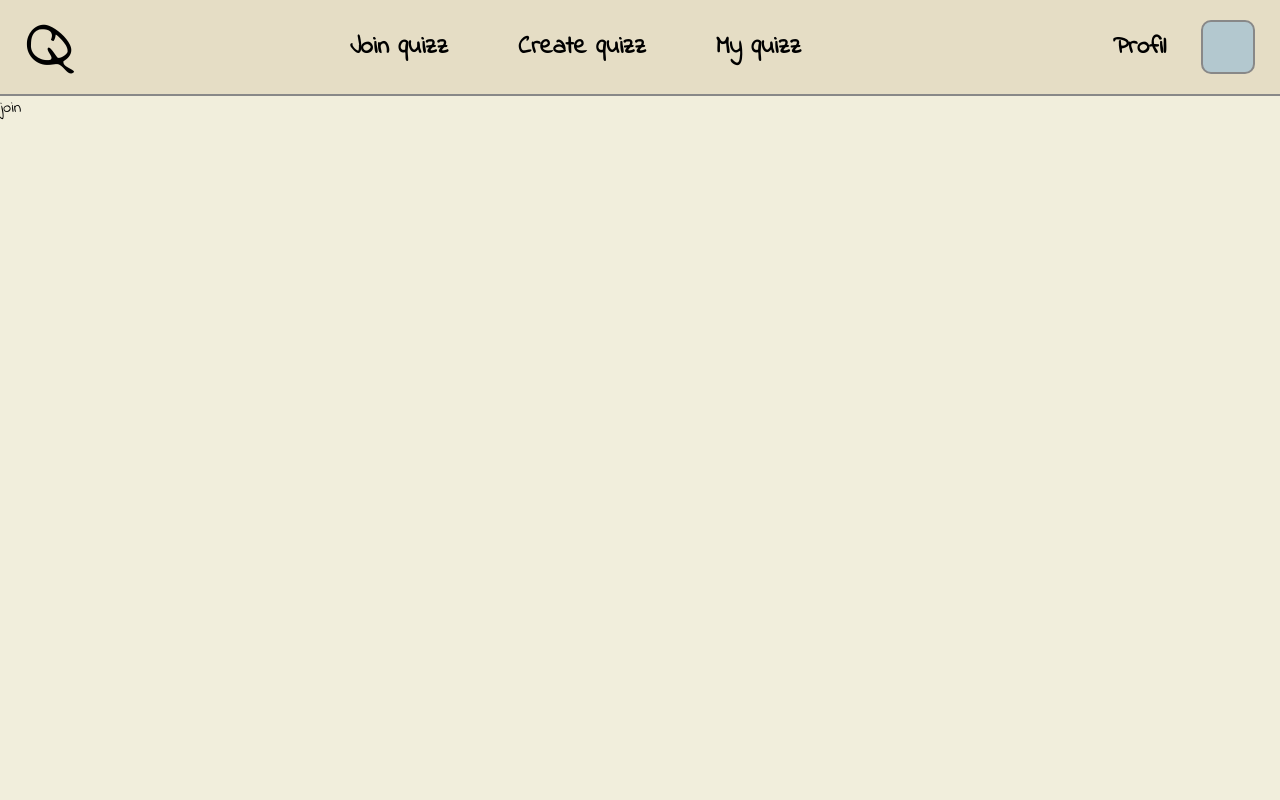
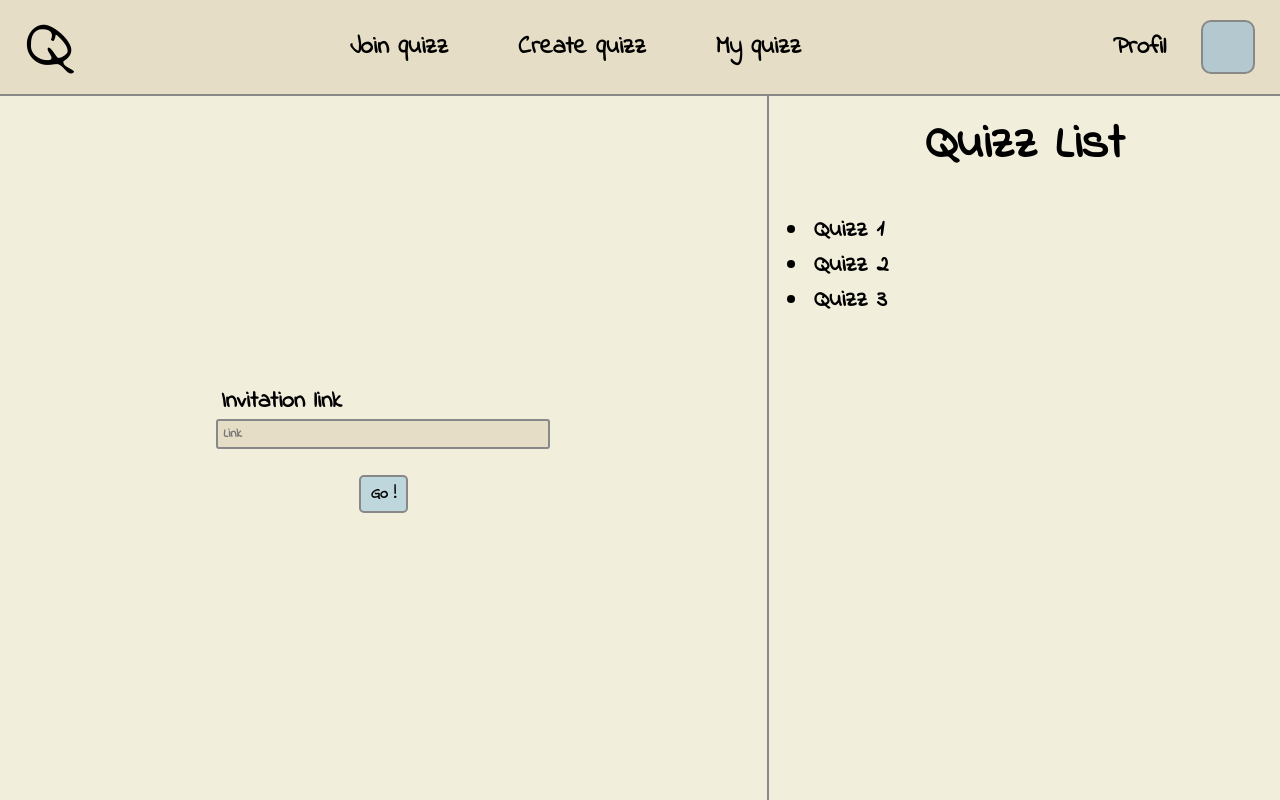
Before and after one commit to Herbin-Clement/projet-web-s8, a React (Create React App) app in the folder front/: page /join in a window 1280 px wide. Built offline with nearby package versions, Linux system fonts and the light colour scheme; a web font is replaced by a local one.

Commit message:
fix login and update join

```diff
--- a/front/src/Component/home/home.css
+++ b/front/src/Component/home/home.css
@@ -1,4 +1,5 @@
 .home {
+    box-sizing: border-box;
     width: 100vw;
     height: 100vh;
     padding: 0;
--- a/front/src/Component/join/Join.tsx
+++ b/front/src/Component/join/Join.tsx
@@ -1,13 +1,38 @@
+import React, { useState } from 'react';
+
 import './join.css';
 
 import Header from '../header/Header';
+import QuizzList from './QuizzList';
 
 const Join = () => {
+
+    const [link, setLink] = useState<string>("");
+
+    const updateLink = (e: React.FormEvent<HTMLInputElement>): void => {
+        setLink(e.currentTarget.value);
+    }
+
+    const handleClick = (): void => {
+        if (link !== "") {
+            console.log("Click !");
+        }
+    }
+
     return (
         <div className="home">
-            <Header/>
-            <div className="join*content">
-                join
+            <Header />
+            <div className="join-content">
+                <div className="join-left">
+                    <div className="join-entry">
+                        <div className="name">Invitation link</div>
+                        <input type="text" placeholder="Link" value={link} onChange={e => updateLink(e)} />
+                    </div>
+                    <button type="button" onClick={() => handleClick()}>Go !</button>
+                </div>
+                <div className="join-right">
+                    <QuizzList />
+                </div>
             </div>
         </div>
     )
--- /dev/null
+++ b/front/src/Component/join/QuizzList.tsx
@@ -0,0 +1,28 @@
+import React from 'react';
+import './join.css';
+
+const QuizzListItem = (id: number, quizzName: string): React.JSX.Element => {
+    return (
+        <li key={id}>
+            {quizzName}
+        </li>
+    )
+}
+
+const QuizzList = () => {
+
+    const mockNames = ["Quizz 1", "Quizz 2", "Quizz 3"];
+
+    return (
+        <div className="quizz-list">
+            <div className="quizz-list-title">Quizz List</div>
+            <ul className="quizz-list-content">
+                {mockNames.map((quizzName: string, id: number) => {
+                    return QuizzListItem(id, quizzName)
+                })}
+            </ul>
+        </div>
+    )
+}
+
+export default QuizzList;
--- a/front/src/Component/join/join.css
+++ b/front/src/Component/join/join.css
@@ -0,0 +1,89 @@
+.join-content {
+    box-sizing: border-box;
+    display: flex;
+    width: 100vw;
+    height: 88vh;
+}
+
+.join-left {
+    display: flex;
+    flex-direction: column;
+    justify-content: center;
+    align-items: center;
+    width: 60vw;
+    height: 100%;
+    border-right: 2px solid #888888;
+}
+
+.join-entry {
+    font-weight: 600;
+}
+
+.join-entry>.name {
+    margin-left: 5px;
+    font-size: x-large;
+}
+
+.join-entry>input {
+    min-width: 25vw;
+    margin-bottom: 2vh;
+    padding: 3px 5px;
+    border: 2px solid #888888;
+    border-radius: 3px;
+    background-color: #E5DDC5;
+}
+
+.join-entry>input:focus {
+    outline: none;
+    border: specify yours;
+}
+
+.join-left button {
+    padding: 5px 10px;
+    margin-top: 10px;
+    border: 2px solid #888888;
+    border-radius: 5px;
+    background-color: #BED7DC;
+    font-size: medium;
+    cursor: pointer;
+}
+
+.join-left button:hover {
+    background-color: #B3C8CF;
+}
+
+.join-right {
+    display: flex;
+    align-items: center;
+    justify-content: center;
+    flex-direction: column;
+    width: 40vw;
+    height: 100%;
+}
+
+.quizz-list {
+    display: flex;
+    flex-direction: column;
+    width: 100%;
+    height: 100%;
+}
+
+.quizz-list-title {
+    text-align: center;
+    font-weight: 600;
+    font-size: 50px;
+    margin: 1.5vh 0 2vh 0;
+}
+
+.quizz-list li {
+    margin-right: 10px;
+    padding-left: 5px;
+    border-radius: 2px;
+    font-size: x-large;
+    font-weight: 600;
+    cursor: pointer;
+}
+
+.quizz-list li:hover {
+    background-color: #E5DDC5;
+}
--- a/front/src/Component/login/Login.tsx
+++ b/front/src/Component/login/Login.tsx
@@ -24,10 +24,10 @@ const Login = () => {
 
     return (
         <div className="login">
-            <div className="left">
+            <div className="login-left">
 
             </div>
-            <div className="right">
+            <div className="login-right">
                 <div className="login-form">
                     <div className="login-form-title">Login</div>
                     <div className="login-form-entry">
--- a/front/src/Component/login/login.css
+++ b/front/src/Component/login/login.css
@@ -6,14 +6,14 @@
     height: 100vh;
 }
 
-.left {
+.login-left {
     display: flex;
     width: 70vw;
     height: 100vh;
     border-right: 2px solid #888888;
 }
 
-.right {
+.login-right {
     display: flex;
     align-items: center;
     justify-content: center;
@@ -45,11 +45,11 @@
     font-weight: 600;
 }
 
-.login-form-entry > .name {
+.login-form-entry>.name {
     margin-left: 5px;
 }
 
-.login-form-entry > input {
+.login-form-entry>input {
     width: 25vh;
     margin-bottom: 2vh;
     padding: 3px 5px;
@@ -58,12 +58,12 @@
     background-color: #F1EEDC;
 }
 
-.login-form-entry > input:focus {
+.login-form-entry>input:focus {
     outline: none;
     border: specify yours;
- }
+}
 
-.login-form-login button {
+.login-form button {
     padding: 5px 10px;
     margin-top: 10px;
     border: 2px solid #888888;
@@ -73,6 +73,10 @@
     cursor: pointer;
 }
 
+.login-form button:hover {
+    background-color: #B3C8CF;
+}
+
 .toRegister {
     margin-top: 5px;
     color: #888888;
--- a/front/src/Component/register/Register.tsx
+++ b/front/src/Component/register/Register.tsx
@@ -4,7 +4,7 @@ import { Link } from 'react-router-dom';
 import './register.css';
 
 
-const Register = ({ }) => {
+const Register = () => {
 
   const [username, setUsername] = useState<string>("");
   const [pwd, setPwd] = useState<string>("");
--- a/front/src/Component/register/register.css
+++ b/front/src/Component/register/register.css
@@ -29,11 +29,11 @@
     font-weight: 600;
 }
 
-.register-form-entry > .name {
+.register-form-entry>.name {
     margin-left: 5px;
 }
 
-.register-form-entry > input {
+.register-form-entry>input {
     width: 25vh;
     margin-bottom: 2vh;
     padding: 3px 5px;
@@ -42,10 +42,10 @@
     background-color: #F1EEDC;
 }
 
-.register-form-entry > input:focus {
+.register-form-entry>input:focus {
     outline: none;
     border: specify yours;
- }
+}
 
 .register button {
     padding: 5px 10px;
@@ -57,6 +57,10 @@
     cursor: pointer;
 }
 
+.register button:hover {
+    background-color: #B3C8CF;
+}
+
 .toLogin {
     margin-top: 5px;
     color: #888888;
```
